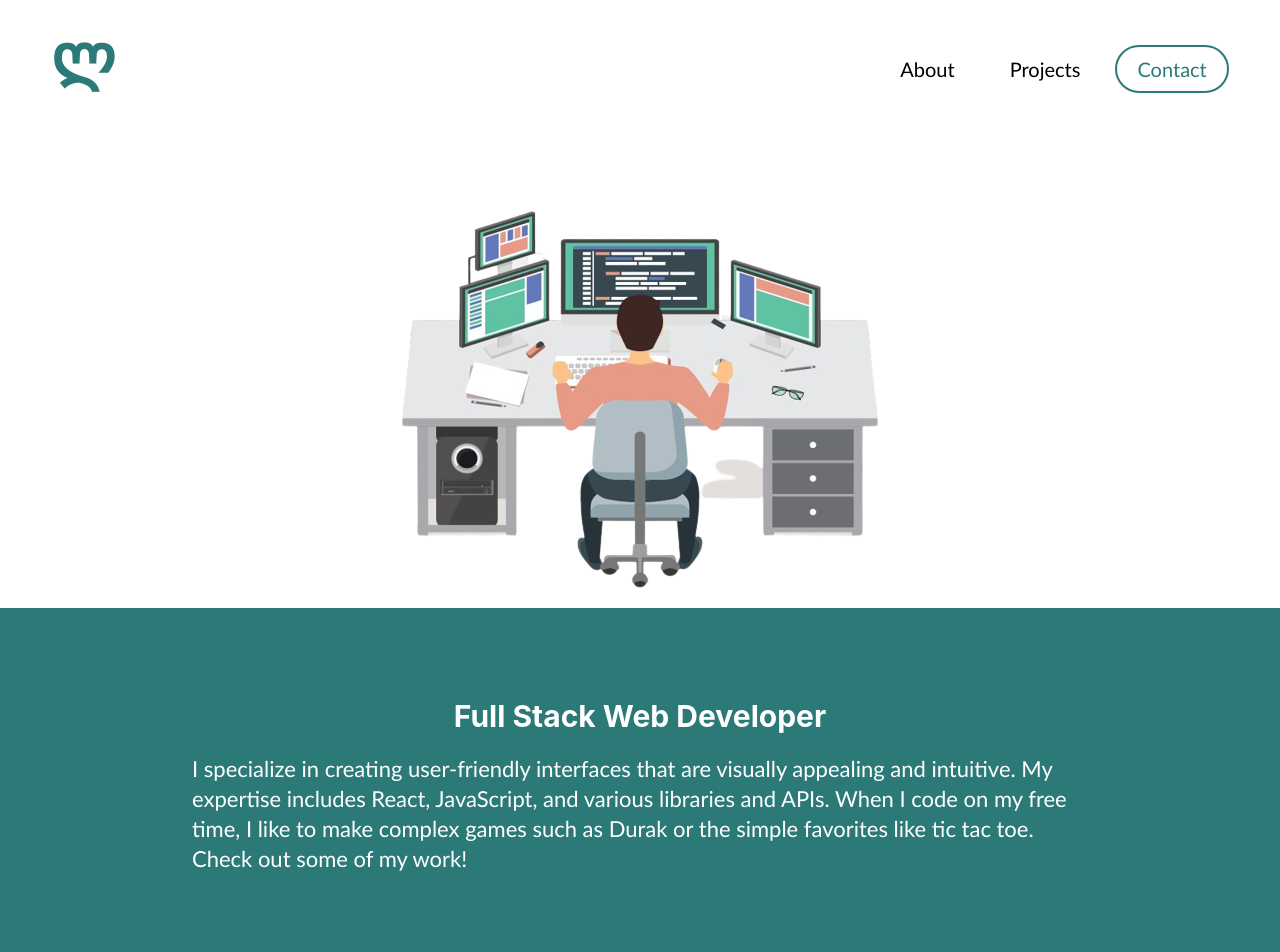
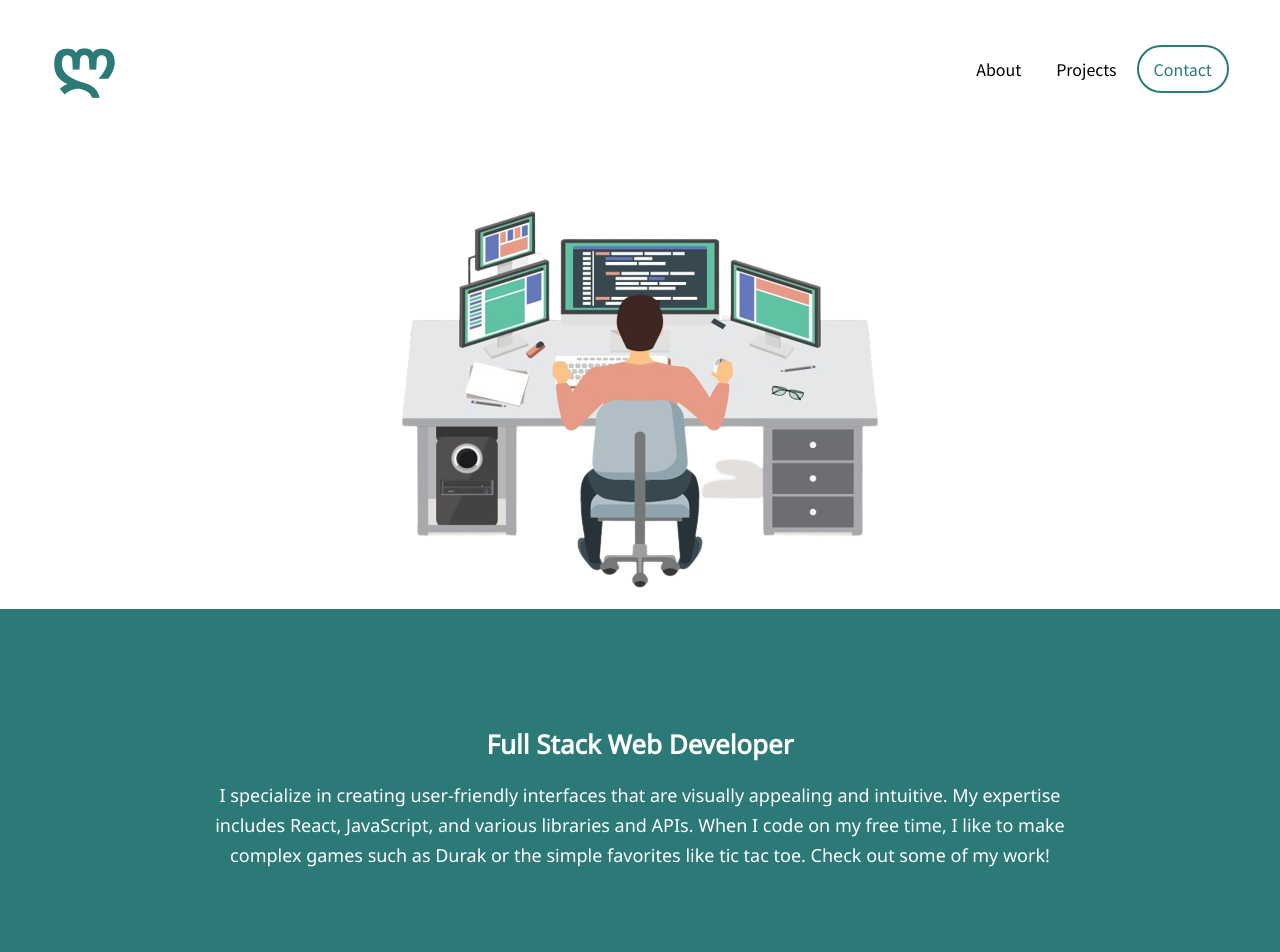
Before and after one commit to lukalicheli/portfolio, a React (Create React App) app in the folder portfolio/: page / in a window 1280 px wide. Shown: the top 952 px of the page. Built offline with nearby package versions, Linux system fonts and the light colour scheme.

Commit message:
Added fonts and changed the nav and the about me section accordignly

```diff
--- a/portfolio/public/index.html
+++ b/portfolio/public/index.html
@@ -15,6 +15,9 @@
       user's mobile device or desktop. See https://developers.google.com/web/fundamentals/web-app-manifest/
     -->
     <link rel="manifest" href="%PUBLIC_URL%/manifest.json" />
+    <link rel="preconnect" href="https://fonts.googleapis.com">
+    <link rel="preconnect" href="https://fonts.gstatic.com" crossorigin>
+    <link href="https://fonts.googleapis.com/css2?family=Noto+Sans&family=Noto+Sans+TC&family=Noto+Sans+SC&display=swap" rel="stylesheet">
     <!--
       Notice the use of %PUBLIC_URL% in the tags above.
       It will be replaced with the URL of the `public` folder during the build.
--- a/portfolio/src/App.js
+++ b/portfolio/src/App.js
@@ -17,6 +17,17 @@
 
 function App() {
   return (
+    <div className="app">
+      <link rel="preconnect" href="https://fonts.googleapis.com"></link>
+      <link
+        rel="preconnect"
+        href="https://fonts.gstatic.com"
+        crossorigin
+      ></link>
+      <link
+        href="https://fonts.googleapis.com/css2?family=Noto+Sans&display=swap"
+        rel="stylesheet"
+      ></link>
       <div className="app-container">
         <Navbar></Navbar>
         <Header></Header>
@@ -24,6 +35,7 @@
         <Applications></Applications>
         <Games></Games>
       </div>
+    </div>
   );
 }
 
--- a/portfolio/src/components/about/About.css
+++ b/portfolio/src/components/about/About.css
@@ -5,20 +5,21 @@
     width: 100%;
     align-items: center;
     flex-direction: column;
-    padding-top: 70px;
+    padding-top: 100px;
 }
 
 .about-me-text.description {
     margin: 0;
+    text-align: center;
     color: white;
-    font-size: 22px;
+    font-size: 18px;
+    font-weight:400;
     width: 70%;
     line-height: 30px;
-    font-family: 'Gill Sans', 'Gill Sans MT', Calibri, 'Trebuchet MS', sans-serif;
 }
 
 .about-me-text.title {
-    font-size: 30px;
+    font-size: 26px;
     color: white;
     display: flex;
     justify-content: center;
--- a/portfolio/src/components/nav/Navbar.css
+++ b/portfolio/src/components/nav/Navbar.css
@@ -15,12 +15,12 @@
 .nav-button {
     border: 0;
     background-color: white;
-    font-size: 20px;
+    font-size: 16px;
     margin-top: 25px;
-    margin-left: 15px;
-    padding: 10px 20px 10px 20px;
+    margin-left: 5px;
+    padding: 10px 15px 10px 15px;
     border-radius: 30px;
-    font-family:'Gill Sans', 'Gill Sans MT', Calibri, 'Trebuchet MS', sans-serif;
+    font-family: 'Noto Sans SC', sans-serif;
 }
 
 .nav-button:hover {
--- a/portfolio/src/index.css
+++ b/portfolio/src/index.css
@@ -1,3 +1,5 @@
+
+
 body {
   margin: 0;
   font-family: -apple-system, BlinkMacSystemFont, 'Segoe UI', 'Roboto', 'Oxygen',
@@ -5,9 +7,5 @@
     sans-serif;
   -webkit-font-smoothing: antialiased;
   -moz-osx-font-smoothing: grayscale;
+  font-family: 'Noto Sans', sans-serif;
 }
-
-code {
-  font-family: source-code-pro, Menlo, Monaco, Consolas, 'Courier New',
-    monospace;
-}
```
Lines whose indentation alone changed are shown as unchanged.
